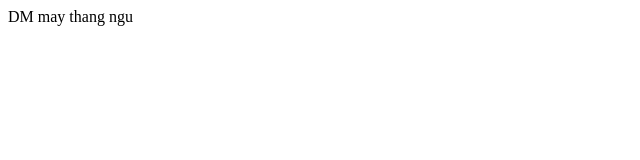
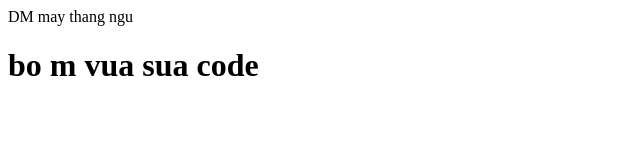
Before and after one commit to TogameJo/test1, a plain HTML site: page index.html in a window 1280 px wide. Shown: the whole page, without its empty margins (0-640 px from the left). Drawn offline with Linux system fonts and the light colour scheme.

Commit message:
sua doi lan 1

```diff
--- a/index.html
+++ b/index.html
@@ -6,5 +6,6 @@
 </head>
 <body>
     DM may thang ngu
+    <h1>bo m vua sua code</h1>
 </body>
 </html>
```
